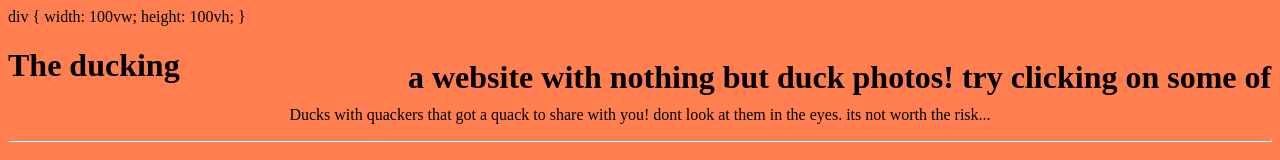
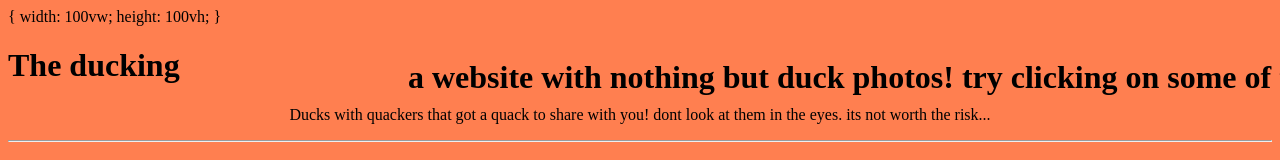
Before and after one commit to jrasulov/duck_site.github.io, a plain HTML site: page index.html in a window 1280 px wide. Shown: the top 160 px of the page. Drawn offline with Linux system fonts and the light colour scheme; files whose address does not match are found by name.

Commit message:
Update index.html

```diff
--- a/index.html
+++ b/index.html
@@ -4,7 +4,7 @@
         <link rel="stylesheet" href="style.css">
       </head>
 <body style= "background-color:coral" margin: 0; width: 100vw; height: 100vh;>
-div { width: 100vw; height: 100vh; }
+    <div> { width: 100vw; height: 100vh; } </div>
 <h1>The ducking</h1>
 <p style = "text-align: center;">Ducks with quackers that got a quack to share with you! dont look at them in the eyes. its not worth the risk...</p>
 <hr>
```
